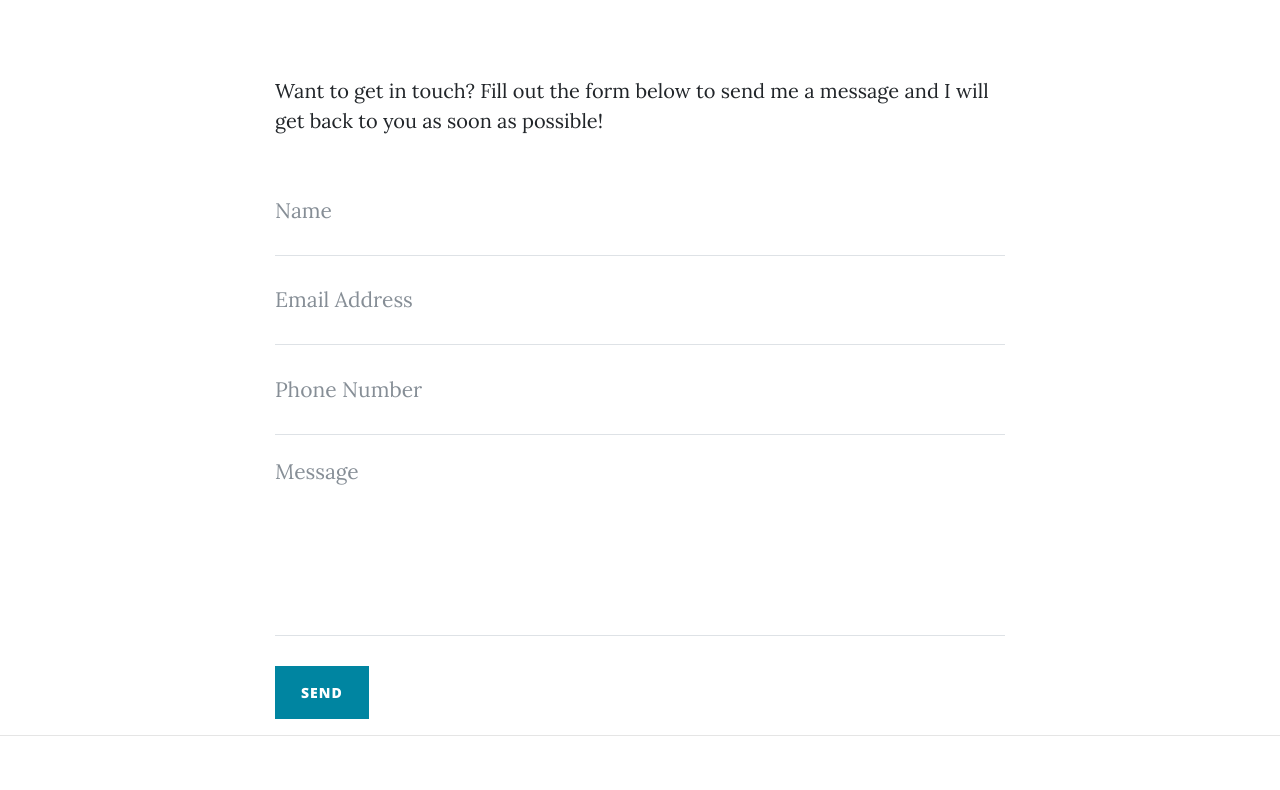
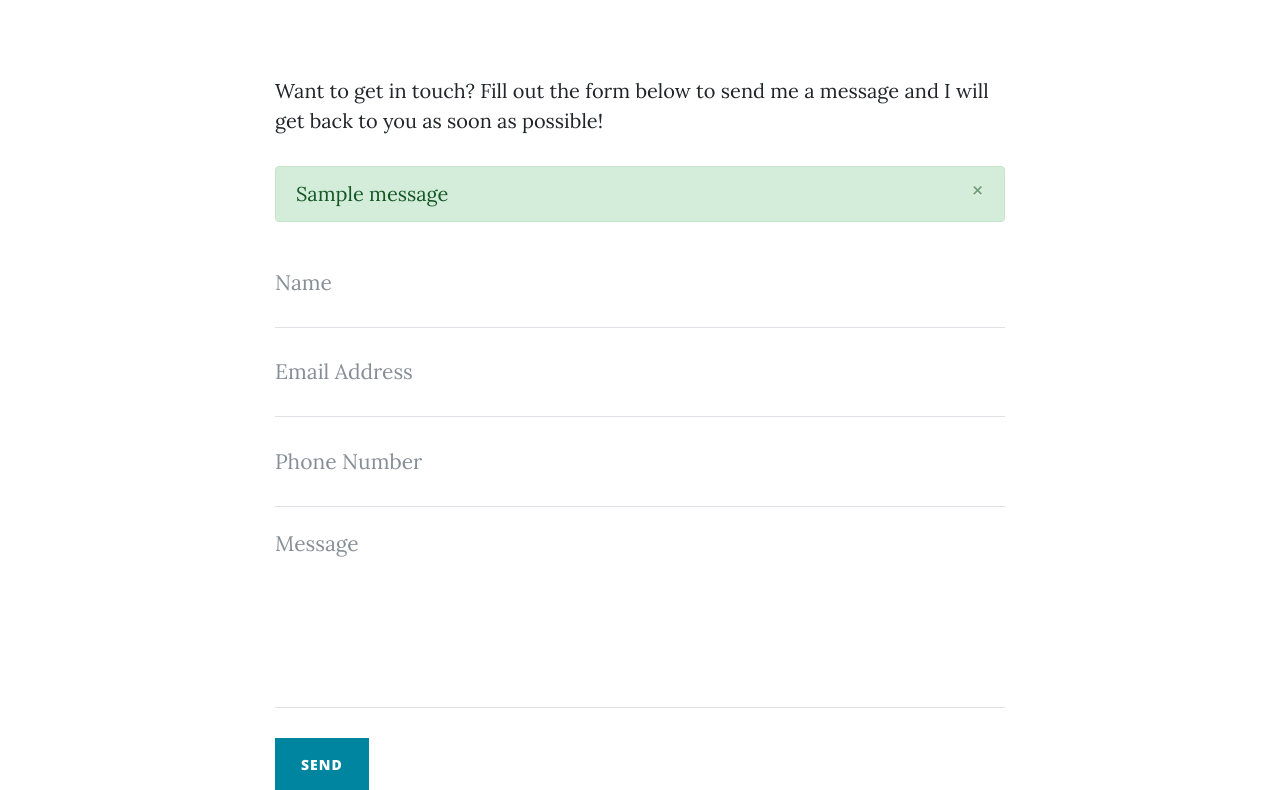
Before and after one commit to sandipfachra/Blog_project_flask, a Flask app: page /contact in a window 1280 px wide. Shown: the part 536-1326 px from the top of the page. Run offline with Flask 2, Linux system fonts and the light colour scheme; one stand-in notice (Sample message) is shown; some libraries are stand-ins or nearby versions.

Commit message:
Update contact.html

```diff
--- a/templates/contact.html
+++ b/templates/contact.html
@@ -21,6 +21,18 @@
     <div class="row">
       <div class="col-lg-8 col-md-10 mx-auto">
         <p>Want to get in touch? Fill out the form below to send me a message and I will get back to you as soon as possible!</p>
+         {% with messages = get_flashed_messages(with_categories=true) %}
+         {% if messages %}
+         {% for category, message in messages %}
+         <div class="alert alert-{{category}} alert-dismissible fade show" role="alert">
+           {{message}}
+           <button type="button" class="close" data-dismiss="alert" aria-label="Close">
+             <span aria-hidden="true">&times;</span>
+           </button>
+         </div>
+         {% endfor %}
+         {% endif %}
+         {% endwith %}
         <!-- Contact Form - Enter your email address on line 19 of the mail/contact_me.php file to make this form work. -->
         <!-- WARNING: Some web hosts do not allow emails to be sent through forms to common mail hosts like Gmail or Yahoo. It's recommended that you use a private domain email address! -->
         <!-- To use the contact form, your site must be on a live web host with PHP! The form will not work locally! -->
```
